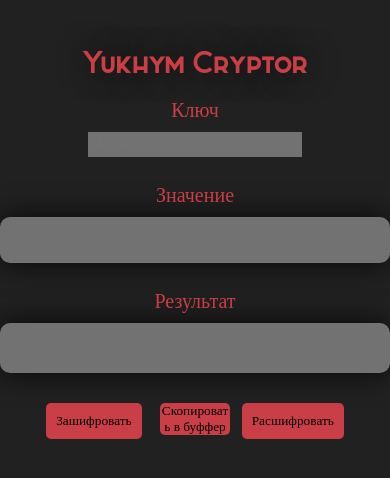
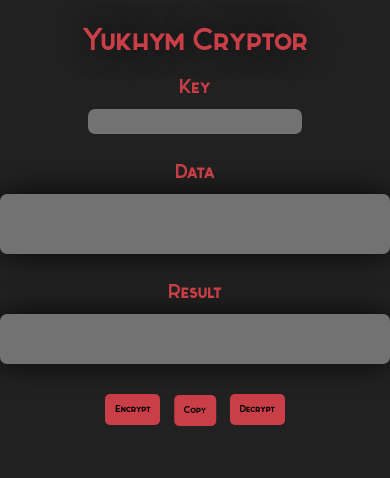
Before and after one commit to Andrii-Yukhymenko/Yukhym-Cryptor, a website: page app/index.html in a window 390 px wide. Drawn offline with nearby package versions, Linux system fonts and the light colour scheme.

Commit message:
Все почти готово, остались лишь мелкие детали

```diff
--- a/app/index.html
+++ b/app/index.html
@@ -17,23 +17,23 @@
         <h1 class="main-title">Yukhym Cryptor</h1>
         <form class="form">
           <div class="form__key-wrapper key">
-            <input type="text" class="key__input" placeholder="Ключ" />
-            <p class="title key__title">Ключ</p>
+            <input type="text" class="key__input"/>
+            <p class="title key__title">Key</p>
           </div>
           <div class="form__areas">
             <div class="form__input-text-wrapper input-text">
               <textarea class="input-text__input area"></textarea>
-              <p class="title input-text__title">Значение</p>
+              <p class="title input-text__title">Data</p>
             </div>
             <div class="form__result-wrapper result">
               <p class="result__area area"></p>
-              <p class="title result__title">Результат</p>
-              <button class="copy">Скопировать в буффер</button>
+              <p class="title result__title">Result</p>
+              <button class="btn copy">Copy</button>
             </div>
           </div>
           <div class="form__btn-wrapper">
-            <button class="enc-btn btn" type="submit">Зашифровать</button>
-            <button class="dec-btn btn" type="submit">Расшифровать</button>
+            <button class="enc-btn btn" type="submit">Encrypt</button>
+            <button class="dec-btn btn" type="submit">Decrypt</button>
           </div>
         </form>
       </div>
--- a/app/js/main.js
+++ b/app/js/main.js
@@ -23,12 +23,20 @@ inputForm.addEventListener("click", function (event) {
     key = document.querySelector(".key__input").value;
     decrypted = CryptoJS.AES.decrypt(inputText, key);
     decrypted = decrypted.toString(CryptoJS.enc.Utf8);
-    resultArea.textContent = decrypted;
+
+    if (decrypted === undefined || decrypted === '') {
+      alert("ERROR: code or key is incorrect");
+    } else {
+      resultArea.textContent = decrypted;
+    }
   }
 });
 var copyBtn = document.querySelector(".copy");
 copyBtn.addEventListener("click", function () {
-  resultArea.select();
-  document.execCommand("copy");
+  if (encrypted === undefined) {
+    navigator.clipboard.writeText("");
+  } else {
+    navigator.clipboard.writeText(encrypted);
+  }
 });
 //# sourceMappingURL=main.js.map
--- a/src/js/main.js
+++ b/src/js/main.js
@@ -20,12 +20,19 @@ inputForm.addEventListener("click", (event) => {
     key = document.querySelector(".key__input").value;
     decrypted = CryptoJS.AES.decrypt(inputText, key);
     decrypted = decrypted.toString(CryptoJS.enc.Utf8);
-    resultArea.textContent = decrypted;
+    if (decrypted === undefined || decrypted === '') {
+      alert("ERROR: code or key is incorrect");
+    } else {
+      resultArea.textContent = decrypted;
+    }
   }
 });
 
 let copyBtn = document.querySelector(".copy");
 copyBtn.addEventListener("click", () => {
-  resultArea.select();
-  document.execCommand("copy");
+  if (encrypted === undefined) {
+    navigator.clipboard.writeText("");
+  } else {
+    navigator.clipboard.writeText(encrypted);
+  }
 });
--- a/src/scss/main.scss
+++ b/src/scss/main.scss
@@ -67,10 +67,8 @@ body {
   bottom: 0;
   right: -15px;
   transform: translate(+100%, 0);
-  max-width: 70px;
   background-color: $btn;
   border-radius: 5px;
-  word-wrap: anywhere;
   @media (max-width: 1390px) {
     bottom: 0;
     right: 0;
@@ -78,7 +76,7 @@ body {
   }
   @media (max-width: 425px) {
     right: 50%;
-    transform: translate(+50%, +194%);
+    transform: translate(50%, 200%);
   }
 }
 
@@ -86,17 +84,18 @@ body {
   background: $form;
   box-shadow: 0 0 30px rgba(0, 0, 0, 0.8);
   resize: none;
-  border-radius: 10px;
+  border-radius: 7px;
   padding: 10px;
   width: 100%;
+  font-size: 20px;
 }
 
 .title {
   color: $btn;
   position: absolute;
-  top: -30px;
   left: 0;
-  @include adaptiv-value("font-size", 20, 20, 1);
+  font-size: 20px;
+  @include adaptiv-value("top", -35, -30, 1);
   @media (max-width: 425px) {
     left: 50%;
     transform: translate(-50%, 0);
@@ -118,6 +117,7 @@ body {
 .key {
   &__input {
     width: 20%;
+    border-radius: 7px;
     @media (max-width: 425px) {
       width: 55%;
     }
@@ -127,7 +127,6 @@ body {
   }
   &__title {
     position: absolute;
-    top: -30px;
     left: 50%;
     transform: translate(-50%, 0);
   }
@@ -141,17 +140,20 @@ body {
   @include adaptiv-value("font-size", 50, 30, 1);
   font-family: "SabadoRegular";
   text-shadow: 0 0 30px rgba(0, 0, 0, 0.8);
+  @include adaptiv-value("margin-top", 50, 25, 1);
 }
 
 .btn {
+  font-size: 10px;
   padding: 10px;
   border-radius: 5px;
   background-color: $btn;
   // todo перерадотать растояние
   &:nth-child(1) {
-    margin-right: 100px;
+    @include adaptiv-value("margin-right", 120, 65, 1);
+    //margin-right: 65px;
   }
-  &:nth-child(2) {
-    margin-lefr: 20px;
-  }
+  //&:nth-child(2) {
+  //  margin-lefr: 20px;
+  //}
 }
```
Also changed, not shown: src/index.html (+7 -7 lines), app/css/main.css, 2 other files.
